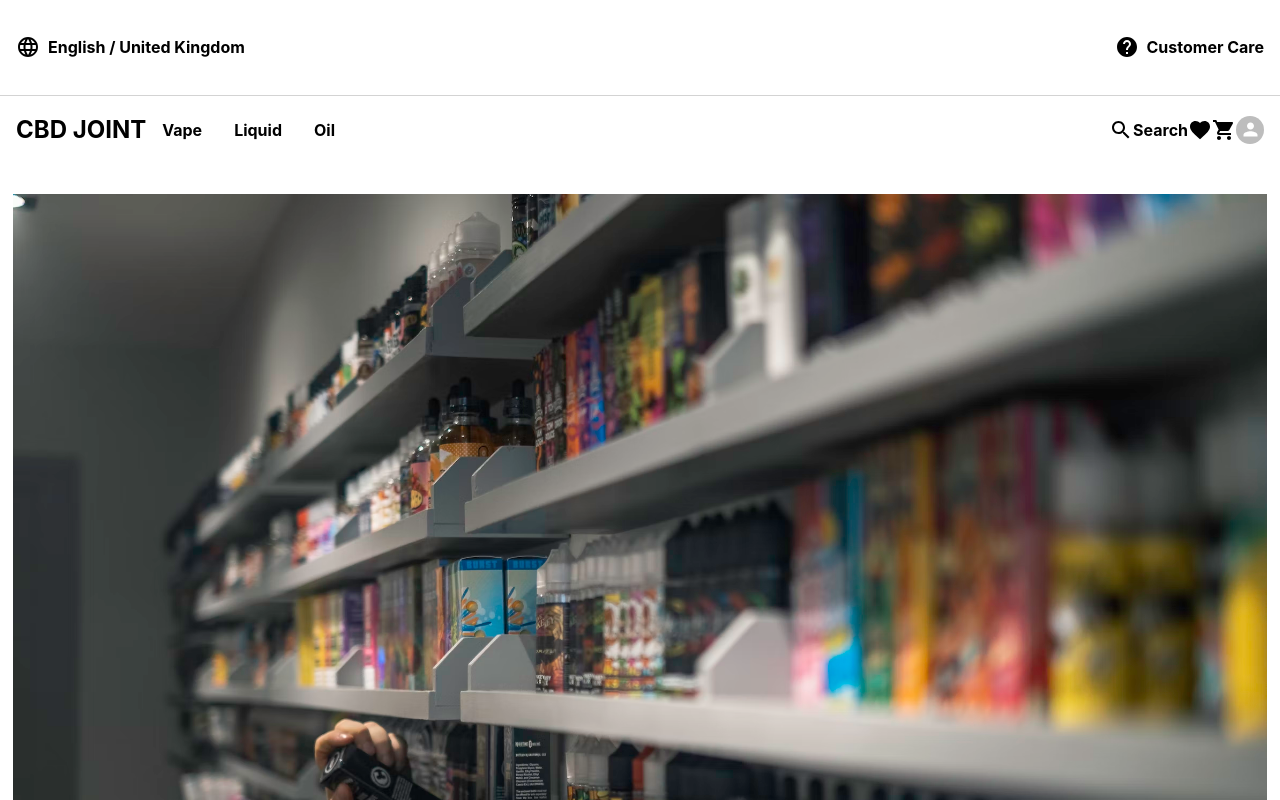
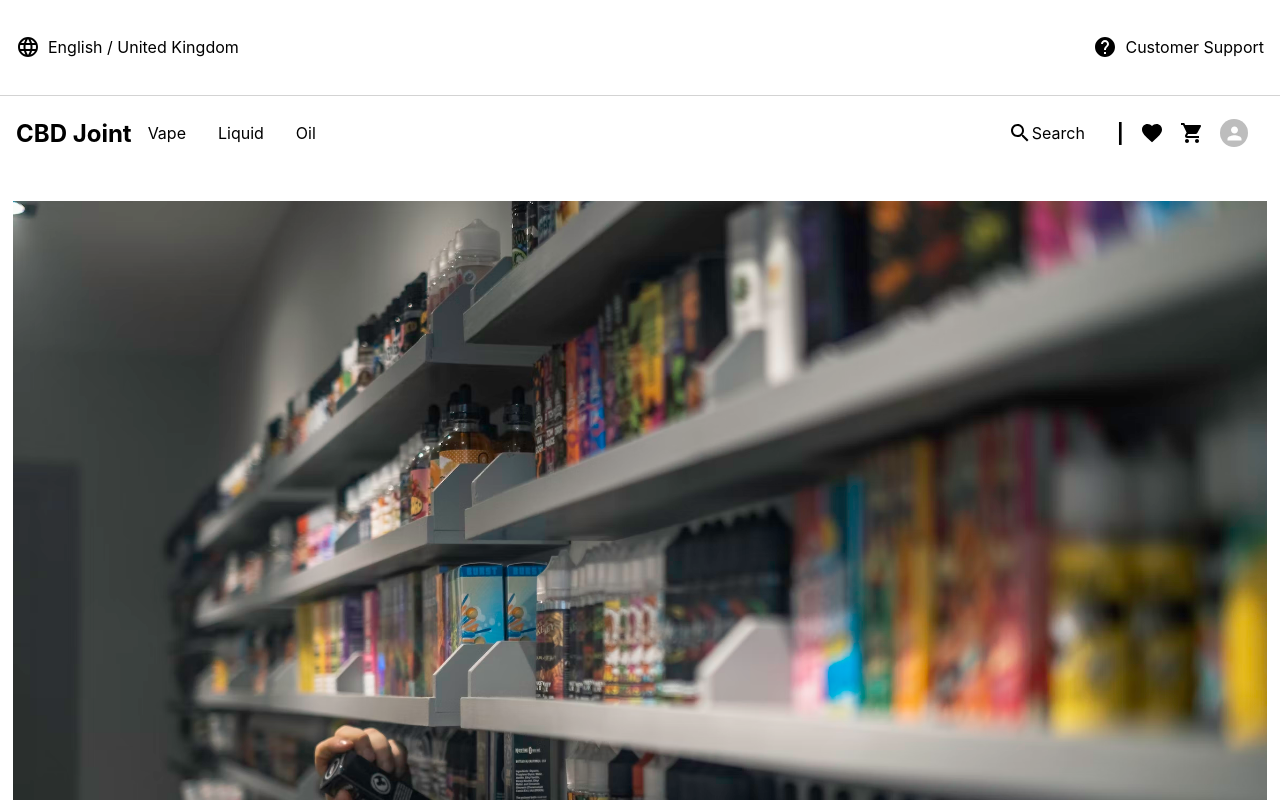
Before and after one commit to ilyasmgazali/cbd-shopify-api-2, a React (Create React App) app: page / in a window 1280 px wide. Shown: the top 800 px of the page. Built offline with nearby package versions, Linux system fonts and the light colour scheme.

Commit message:
navigation update

```diff
--- a/src/Styles/NavigationBar.css
+++ b/src/Styles/NavigationBar.css
@@ -21,10 +21,14 @@
 .nav-top-left{
     display: flex;
     align-items: center;
+    font-weight: 400;
 }
 .nav-tleft-link{
     margin-left: 0.5rem;
+    font-weight: 400;
 }
+/* Same styles can be done this way */
+.nav-top-left,
 .nav-top-right{
     display: flex;
     align-items: center;
@@ -32,12 +36,32 @@
 .nav-tright-icon{
     margin-right: 0.5rem;
 }
+.nav-tright-link{
+    font-weight: 400;
+}
 
 /* ------------ Bottom ------------ */
 .nav-bottom{
     display: flex;
     justify-content: space-between;
+    /* align-items: center; Not Needed?*/
     padding: 0rem 1rem;
+}
+/* Bottom Right */
+.nav-bottom-right{
+    display: flex;
+    align-items: center;
+}
+.nav-bright-search{
+    display: flex;
+    align-items: center;
+}
+.nav-bright-link{
+    font-weight: 400;
+}
+.nav-bright-icons{
+    display: flex;
+    align-items: center;
 }
 /* Bottom Left */
 .nav-bottom-left{
@@ -47,23 +71,18 @@
 .nav-bleft-companyname{
     display: flex;
 }
-.xyz{
+.nav-bleft-links{
     margin: 1rem;
+    font-weight: 400;
 }
 .nav-bleft-cbdcategory{
     display: flex;
-
-
 }
-/* Bottom Right */
-.nav-bottom-right{
-    display: flex;
+.nav-bright-link,
+.nav-bright-seperator{
+    margin-right: 1rem;
 }
-.nav-bright-search{
-    display: flex;
-    align-items: center;
+.nav-bright-seperator{
+    margin-left: 1rem;
+    font-size: larger;
 }
-.nav-bright-icons{
-    display: flex;
-    align-items: center;
-}
--- a/src/components/Home/NavigationBar.jsx
+++ b/src/components/Home/NavigationBar.jsx
@@ -1,5 +1,5 @@
 import React from 'react'
-//import stylesheet
+//import css stylesheet
 import '../../Styles/NavigationBar.css'
 //import icons
 import SearchIcon from '@mui/icons-material/Search';
@@ -25,7 +25,7 @@ export default function NavigationBar() {
             </div>
             <div className="nav-top-right">
                 <HelpIcon className="nav-tright-icon"/>
-                <h4>Customer Care</h4>
+                <h4 className="nav-tright-link" >Customer Support</h4>
             </div>
         </div>
         {/** Navigation bottom section*/}
@@ -33,25 +33,26 @@ export default function NavigationBar() {
             {/** Navigation bottom-left section*/}
             <div className='nav-bottom-left'>
                 <div className="nav-bleft-companyname">
-                    <h2>CBD JOINT</h2>
+                    <h2>CBD Joint</h2>
                 </div>
                 <div className="nav-bleft-cbdcategory">
-                    <h4 className="xyz">Vape</h4>
-                    <h4 className="xyz">Liquid</h4>
-                    <h4 className="xyz">Oil</h4>
+                    <h4 className="nav-bleft-links">Vape</h4>
+                    <h4 className="nav-bleft-links">Liquid</h4>
+                    <h4 className="nav-bleft-links">Oil</h4>
                 </div>
             </div>
             {/** Navigation bottom-right section*/}
             <div className='nav-bottom-right'>
                 <div className='nav-bright-search'>
                     <SearchIcon fontSize="medium"/>
-                    <h4>Search</h4>
+                    <h4 className='nav-bright-link'>Search</h4>
                 </div>
                 <div className='nav-bright-icons'>
                     {/* <AccountCircleIcon fontSize="large"/>*/}
-                    <FavoriteIcon/>
-                    <ShoppingCartIcon fontSize="medium"/>
-                    <Avatar src="" alt="user" sx={{ width: 28, height: 28}}/>
+                    <h4 className='nav-bright-seperator'> | </h4>
+                    <FavoriteIcon className='nav-bright-link'/>
+                    <ShoppingCartIcon fontSize="medium" className='nav-bright-link'/>
+                    <Avatar src="" alt="user" sx={{ width: 28, height: 28}} className='nav-bright-link'/>
                 </div>
             </div>
         </div>
```
